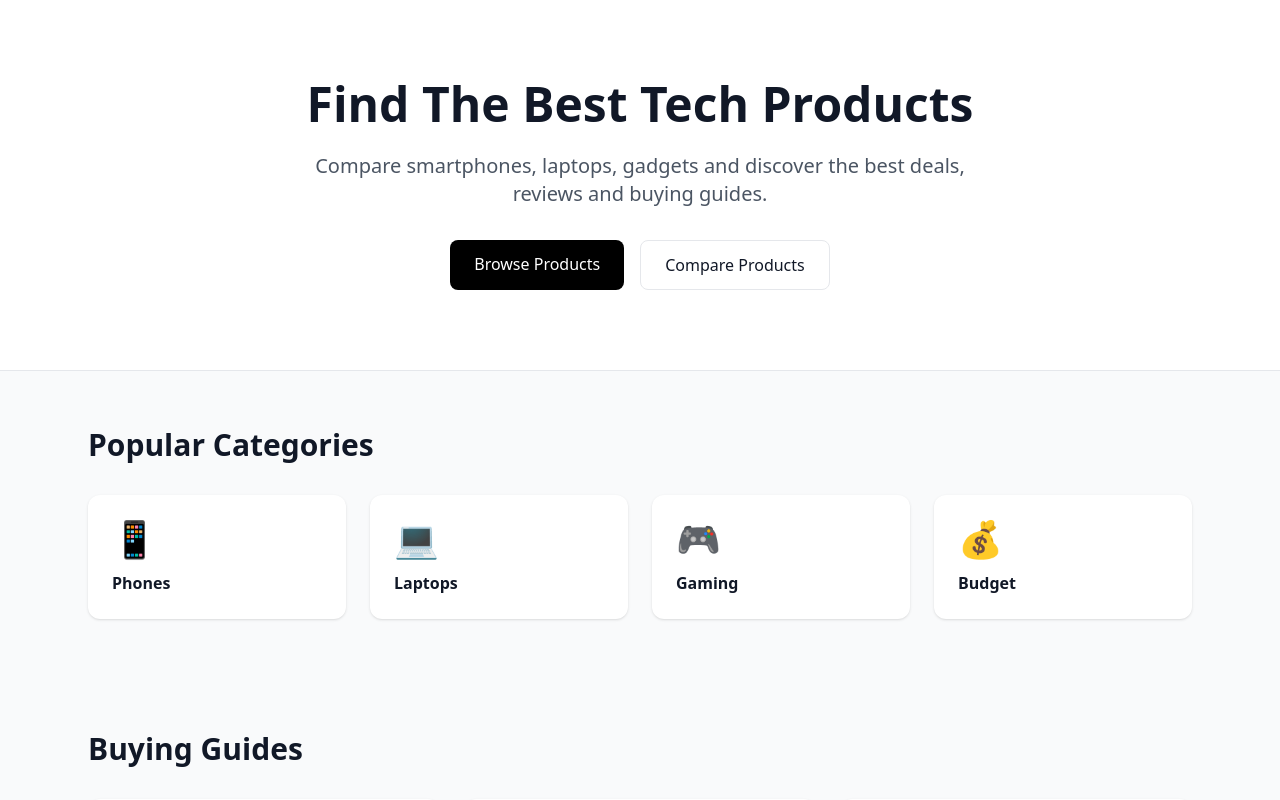
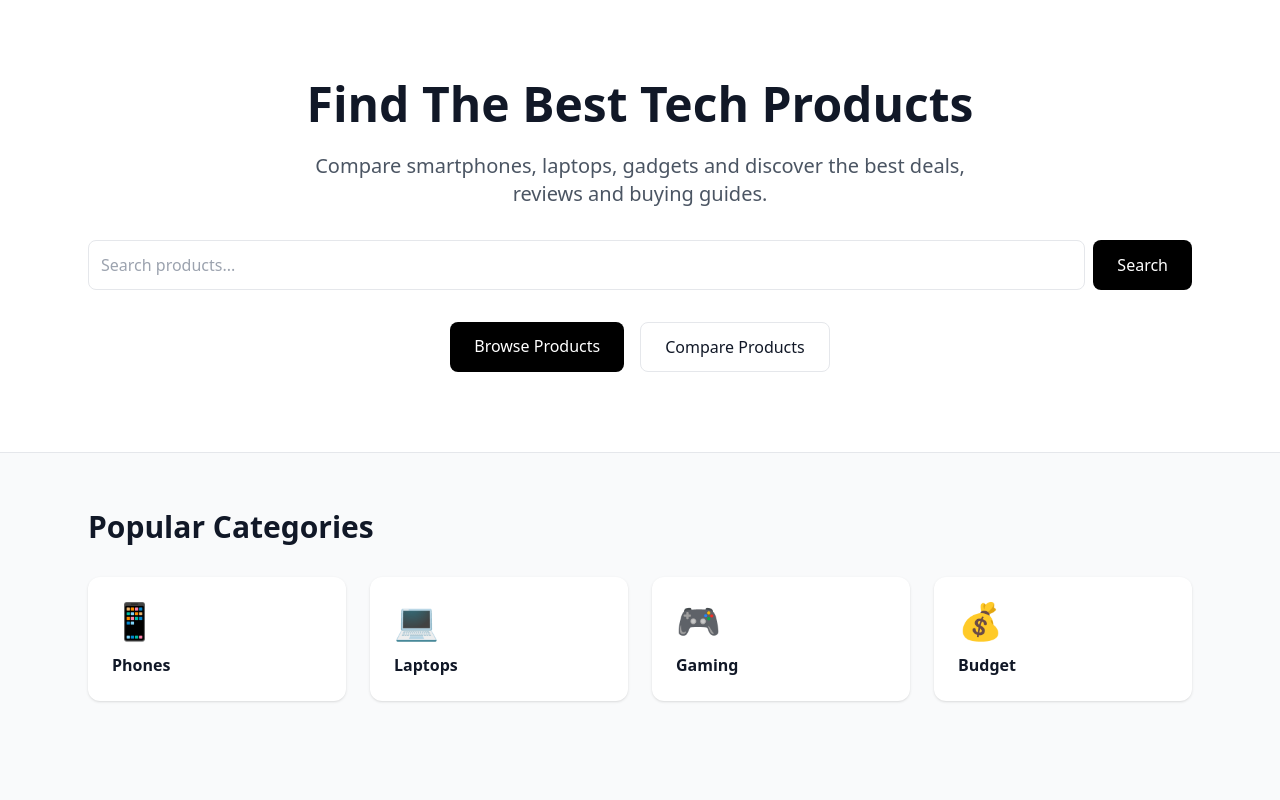
Before and after one commit to AfnanMKhan/tech-hub, a Next.js app: page / in a window 1280 px wide. Shown: the top 800 px of the page. Built offline with nearby package versions, Linux system fonts and the light colour scheme.

Commit message:
Add search feature

```diff
--- a/src/app/page.tsx
+++ b/src/app/page.tsx
@@ -27,11 +27,15 @@ export default function Home() {
           </h1>
 
           <p className="text-xl text-gray-600 max-w-2xl mx-auto">
-            Compare smartphones, laptops, gadgets and discover the best deals,
-            reviews and buying guides.
-          </p>
+  Compare smartphones, laptops, gadgets and discover the best deals,
+  reviews and buying guides.
+</p>
 
-          <div className="mt-8 flex justify-center gap-4">
+<div className="mt-8">
+  <SearchBar />
+</div>
+
+<div className="mt-8 flex justify-center gap-4">
             <Link
               href="/products"
               className="bg-black text-white px-6 py-3 rounded-lg"
--- a/src/components/SearchBar.tsx
+++ b/src/components/SearchBar.tsx
@@ -7,30 +7,30 @@ export default function SearchBar() {
   const [query, setQuery] = useState("");
   const router = useRouter();
 
-  const handleSearch = (e: React.FormEvent) => {
+  const handleSubmit = (e: React.FormEvent) => {
     e.preventDefault();
 
     if (!query.trim()) return;
 
-    router.push(`/search?q=${encodeURIComponent(query)}`);
+    router.push(`/search?q=${query}`);
   };
 
   return (
     <form
-      onSubmit={handleSearch}
-      className="flex w-full max-w-xl mx-auto"
+      onSubmit={handleSubmit}
+      className="flex gap-2 my-6"
     >
       <input
         type="text"
-        placeholder="Search phones, laptops..."
+        placeholder="Search products..."
         value={query}
         onChange={(e) => setQuery(e.target.value)}
-        className="flex-1 p-3 border rounded-l-lg"
+        className="border p-3 rounded-lg flex-1"
       />
 
       <button
         type="submit"
-        className="bg-black text-white px-5 rounded-r-lg"
+        className="bg-black text-white px-6 rounded-lg"
       >
         Search
       </button>
```
